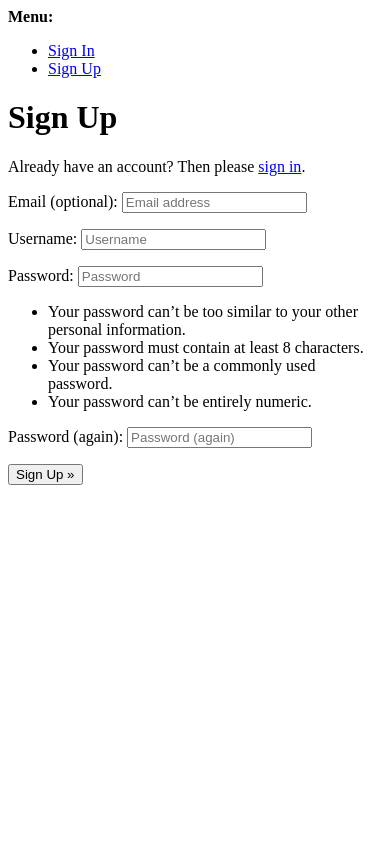
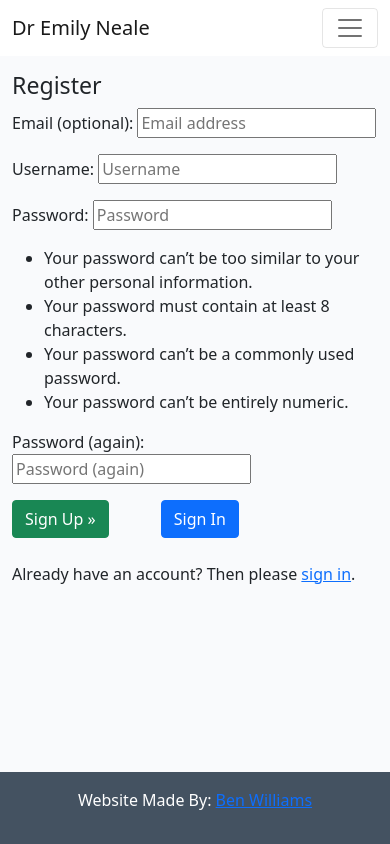
Before and after one commit to BenWilliams89/Psychology-Website, a Django app: page /accounts/signup/ in a window 390 px wide. Run offline with Django 4.2, Linux system fonts and the light colour scheme.

Commit message:
Add styling to login & register pages

```diff
--- a/templates/account/login.html
+++ b/templates/account/login.html
@@ -10,10 +10,10 @@
 <div class="container">
     <div class="row">
         <div class="col-md-8 mt-3 offset-md-2">
-            <h3>{% trans "Sign In Emily" %}</h3>
+            <h3>{% trans "Sign In" %}</h3>
             <br>
 
-            <p>Welcome back Emily.
+            <p>Welcome back!
               <p>To add, edit or delete a Blog, please log in.</p>
         </div>
     </div>
--- a/templates/account/signup.html
+++ b/templates/account/signup.html
@@ -1,13 +1,16 @@
-{% extends "account/base.html" %}
+{% extends "base.html" %}
 
 {% load i18n %}
 
 {% block head_title %}{% trans "Signup" %}{% endblock head_title %}
 
 {% block content %}
-<h1>{% trans "Sign Up" %}</h1>
+<div class="container">
+  <div class="row">
+    <div class="col-md-8 mt-3 offset-md-2">
+      <h3>{% trans "Register" %}</h3>
 
-<p>{% blocktrans %}Already have an account? Then please <a href="{{ login_url }}">sign in</a>.{% endblocktrans %}</p>
+
 
 <form class="signup" id="signup_form" method="post" action="{% url 'account_signup' %}">
   {% csrf_token %}
@@ -15,7 +18,9 @@
   {% if redirect_field_value %}
   <input type="hidden" name="{{ redirect_field_name }}" value="{{ redirect_field_value }}" />
   {% endif %}
-  <button type="submit">{% trans "Sign Up" %} &raquo;</button>
+  <button class="btn btn-success">{% trans "Sign Up" %} &raquo;</button> <a href="{{ login_url }}" class="btn btn-primary mx-5">{% trans "Sign In" %}</a> <br><br>
+  <p>{% blocktrans %}Already have an account? Then please <a href="{{ login_url }}">sign in</a>.{% endblocktrans %}</p>
+
 </form>
 
 {% endblock content %}
--- a/templates/base.html
+++ b/templates/base.html
@@ -42,14 +42,14 @@
 
     <!-- Navigation -->
     <nav class="navbar navbar-expand-lg navbar-light bg-white">
-        <div class="container-fluid">
+        <div class="container">
             <a class="navbar-brand" href="{% url 'home.html' %}"><span>Dr Emily Neale</span></a>
             <button class="navbar-toggler" type="button" data-bs-toggle="collapse" data-bs-target="#navbarText"
                 aria-controls="navbarText" aria-expanded="false" aria-label="Toggle navigation">
                 <span class="navbar-toggler-icon"></span>
             </button>
             <div class="collapse navbar-collapse" id="navbarText">
-                <ul class="navbar-nav me-auto mb-2 mb-lg-0">
+                <ul class="navbar-nav ms-auto mb-2 mb-lg-0">
 
                     {% if user.is_authenticated %}
 
```
